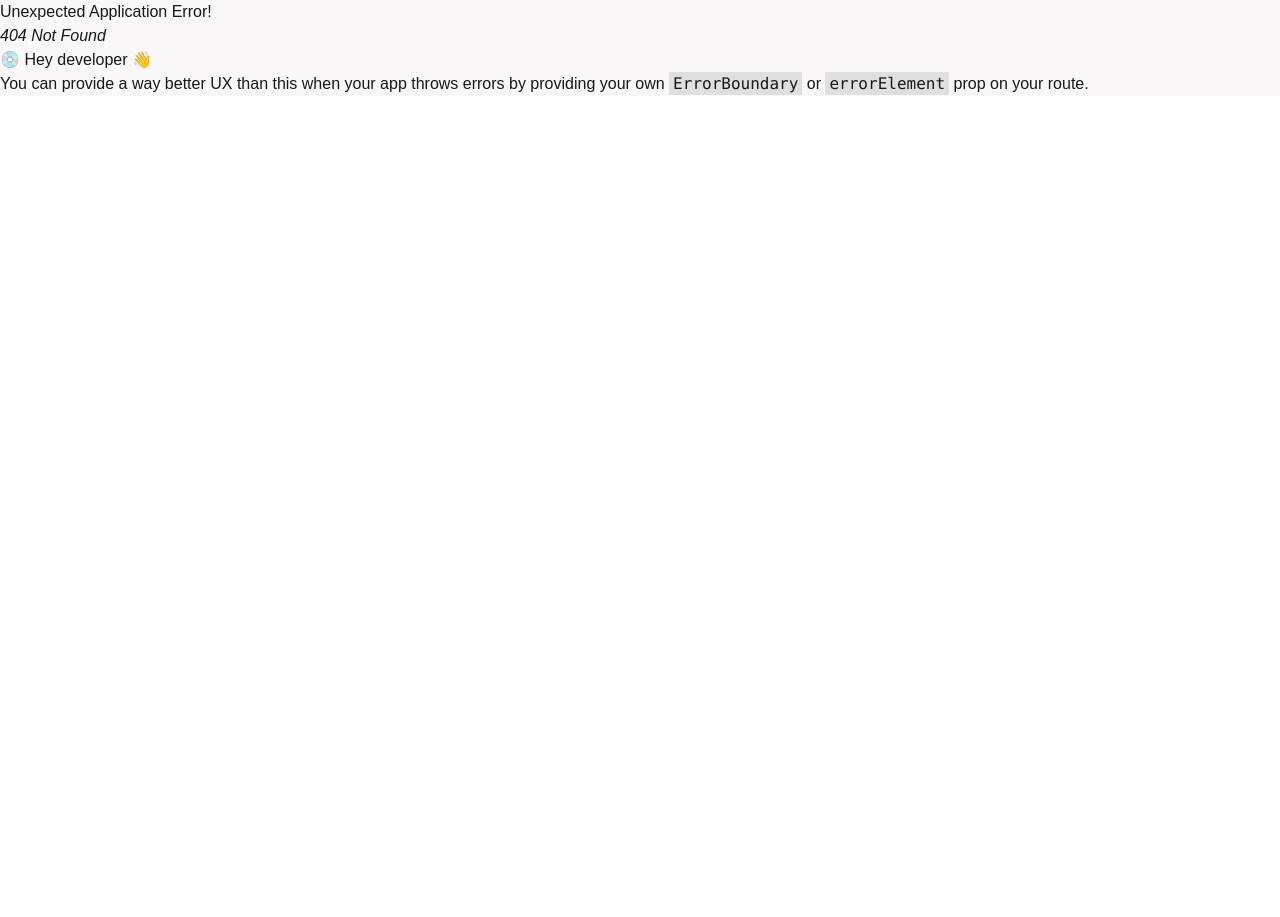
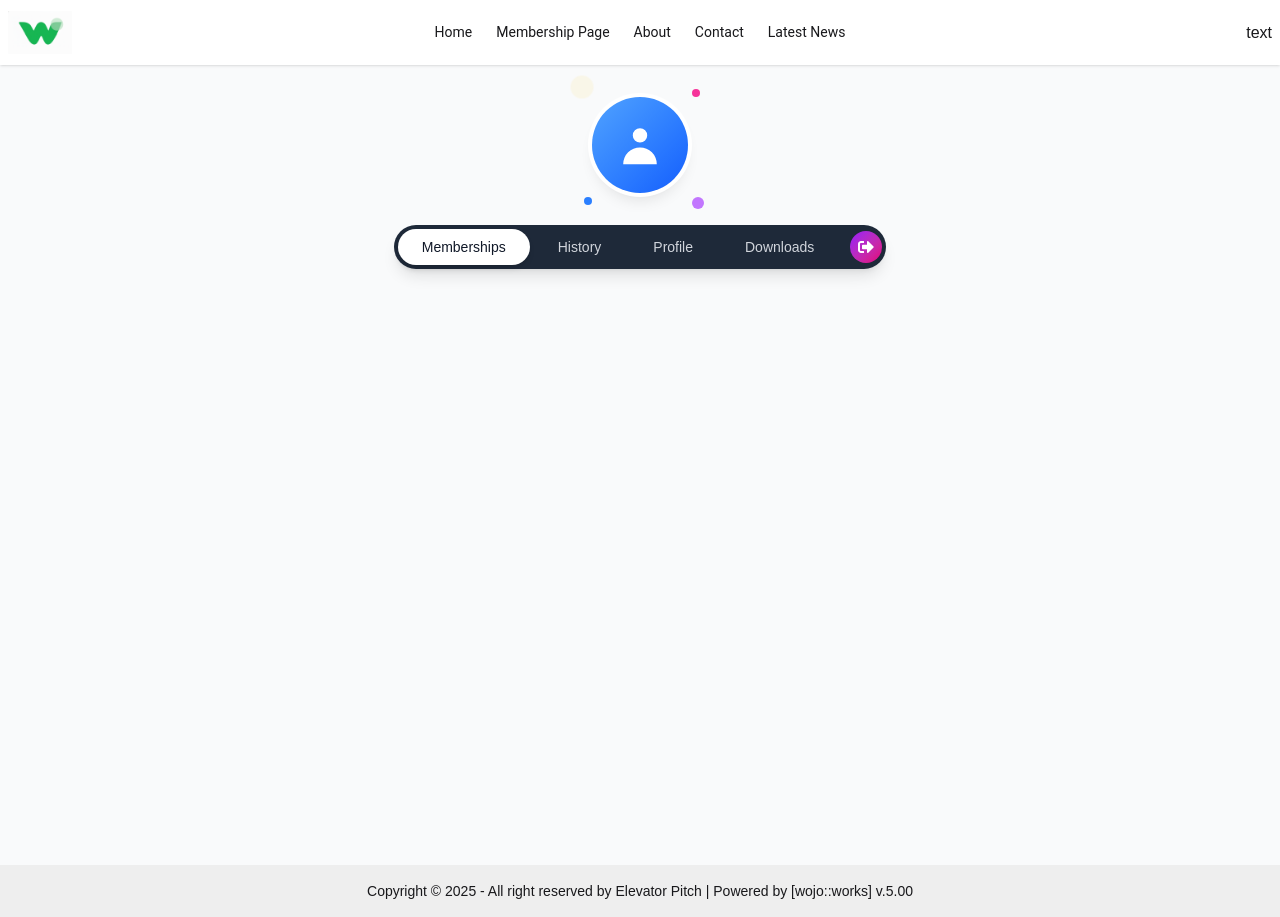
Before and after one commit to elevatorIbhome/elevator-frontend, a React (Vite) app: page /dashboard in a window 1280 px wide. Before the commit this address had no page. Before the commit the page ends 800 px from the top, so only its background shows below. Built offline with nearby package versions, Linux system fonts and the light colour scheme.

Commit message:
dashboarad added

```diff
--- a/package.json
+++ b/package.json
@@ -13,6 +13,7 @@
     "@tailwindcss/vite": "^4.1.16",
     "framer-motion": "^12.23.24",
     "lottie-react": "^2.4.1",
+    "lucide-react": "^0.552.0",
     "react": "^19.1.1",
     "react-dom": "^19.1.1",
     "react-icons": "^5.5.0",
--- /dev/null
+++ b/src/Layout/DashLayout.jsx/DashLayout.jsx
@@ -0,0 +1,17 @@
+import React from 'react';
+import Navbar from '../../Components/Navbar';
+import Footer from '../../Components/Footer';
+import Card from '../../Components/SubscriptionCard/Card';
+import DashBoard from '../../Pages/DashBoard/DashBoard';
+
+const DashLayout = () => {
+    return (
+        <div>
+            <Navbar></Navbar>
+            <DashBoard></DashBoard>
+            <Footer></Footer>
+        </div>
+    );
+};
+
+export default DashLayout;
--- /dev/null
+++ b/src/Pages/DashBoard/DashBoard.jsx
@@ -0,0 +1,69 @@
+import React from 'react';
+
+import { useState } from 'react';
+import { FaUser, FaSignOutAlt, FaMapMarkerAlt } from 'react-icons/fa';
+import { HiUser } from 'react-icons/hi';
+import { NavLink, Outlet } from 'react-router';
+
+
+const DashBoard = () => {
+    const [activeTab, setActiveTab] = useState('memberships');
+
+    const tabs = [
+        { id: 'memberships', label: 'Memberships',to :"/about" },
+        { id: 'history', label: 'History' },
+        { id: 'profile', label: 'Profile' },
+        { id: 'downloads', label: 'Downloads' },
+    ];
+    return (
+        <div className="min-h-screen bg-gray-50 py-8">
+            <div className="max-w-7xl mx-auto px-4 sm:px-6 lg:px-8">
+                {/* User Avatar Section */}
+                <div className="flex flex-col items-center mb-8">
+                    <div className="relative">
+                        {/* Avatar */}
+                        <div className="w-24 h-24 rounded-full bg-gradient-to-br from-blue-400 to-blue-600 flex items-center justify-center shadow-lg ring-4 ring-white">
+                            <HiUser className="w-12 h-12 text-white" />
+                        </div>
+
+                        {/* Decorative Dots */}
+                        <div className="absolute inset-0 -m-4 pointer-events-none">
+                            <div className="absolute top-0 left-0 w-3 h-3 bg-yellow-400 rounded-full animate-ping"></div>
+                            <div className="absolute top-2 right-1 w-2 h-2 bg-pink-500 rounded-full"></div>
+                            <div className="absolute bottom-1 left-2 w-2 h-2 bg-blue-500 rounded-full"></div>
+                            <div className="absolute bottom-0 right-0 w-3 h-3 bg-purple-500 rounded-full animate-pulse"></div>
+                        </div>
+                    </div>
+                </div>
+
+                {/* Tab Navigation */}
+                <div className="flex justify-center mb-8">
+                    <div className="bg-gray-800 rounded-full p-1 flex items-center gap-1 shadow-lg flex-wrap justify-center">
+                        {tabs.map((tab) => (
+                            <NavLink
+                                key={tab.id}
+                                onClick={() => setActiveTab(tab.id)}
+                                className={`px-6 py-2 rounded-full text-sm font-medium transition-all duration-200 ${activeTab === tab.id
+                                        ? 'bg-white text-gray-900 shadow-md'
+                                        : 'text-gray-300 hover:text-white'
+                                    }`}
+                            >
+                                {tab.label}
+                            </NavLink>
+                        ))}
+                        <button className="ml-2 p-2 rounded-full bg-gradient-to-br from-purple-600 to-pink-600 text-white hover:from-purple-700 hover:to-pink-700 transition-all">
+                            <FaSignOutAlt className="w-4 h-4" />
+                        </button>
+                    </div>
+                </div>
+
+                {/* out let */}
+               <div>
+                 <Outlet></Outlet>
+               </div>
+            </div>
+        </div>
+    );
+};
+
+export default DashBoard;
--- a/src/Route/route.jsx
+++ b/src/Route/route.jsx
@@ -5,6 +5,8 @@ import ErrorPage from "../Components/ErrorPage/ErrorPage";
 import Membership from "../Pages/Membership/Membership";
 import News from "../Pages/LatestNews/News";
 import About from "../Pages/About/About";
+import DashBoard from "../Pages/DashBoard/DashBoard";
+import DashLayout from "../Layout/DashLayout.jsx/DashLayout";
 
 
 export const router = createBrowserRouter([
@@ -18,4 +20,8 @@ export const router = createBrowserRouter([
       {path:"/about",Component:About}
     ]
   },
+  {
+    path:"/dashboard",
+    Component:DashLayout
+  }
 ]);
```
Also changed, not shown: 1 other file (tests, documents, lock files or other folders).
